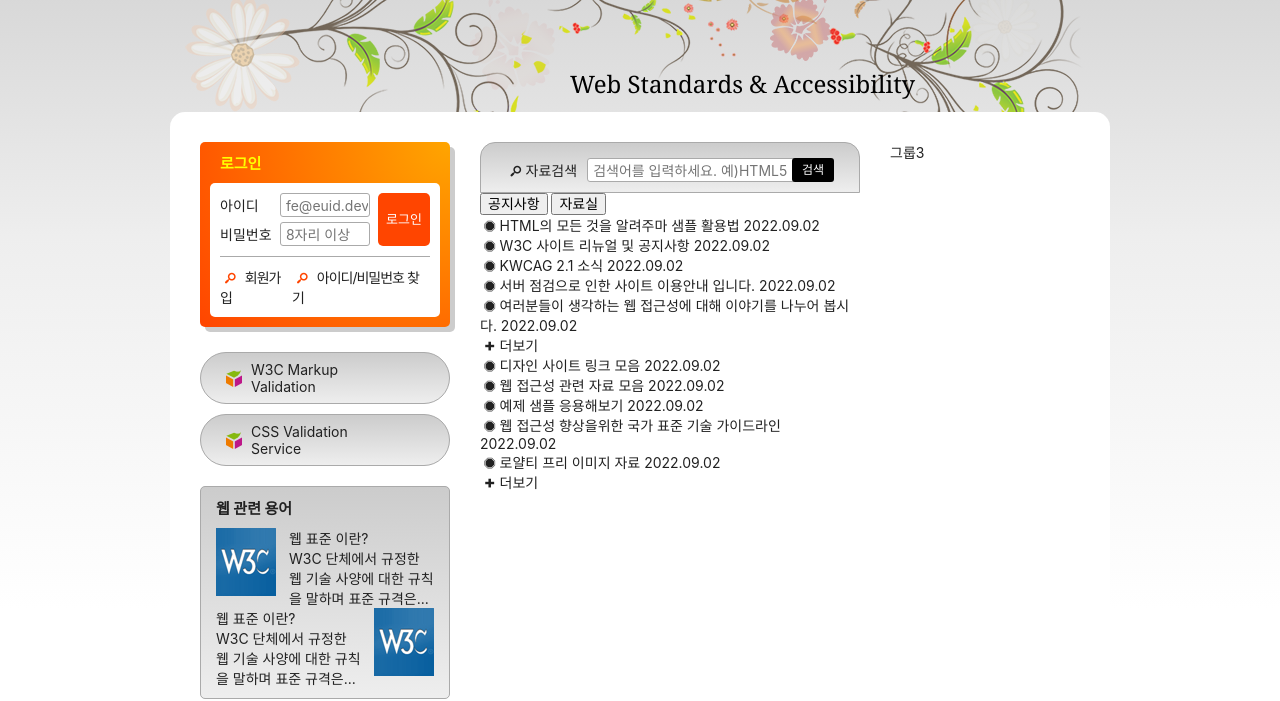
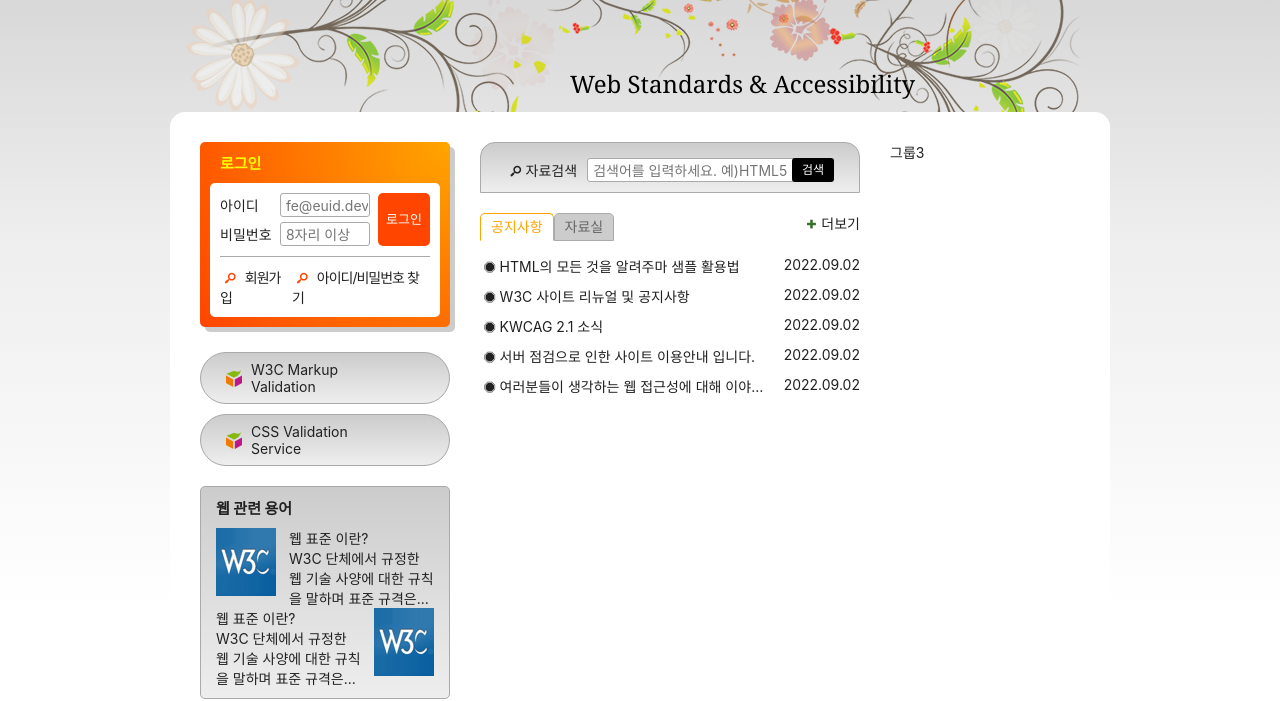
Before and after one commit to rowooncoding/HTML5, a plain HTML site: page index.html in a window 1280 px wide. Shown: the part 135-836 px from the top of the page. Drawn offline with Linux system fonts and the light colour scheme; a web font is replaced by a local one.

Commit message:
공지사항 꾸미기 완료

```diff
--- a/index.html
+++ b/index.html
@@ -217,11 +217,11 @@
 
       <div class="board">
         <div class="tab-list" role="tablist">
-          <button type="button" class="tab" role="tab" aria-selected="true" aria-controls="notice" id="noticeButton">공지사항</button>
+          <button type="button" class="tab is-select" role="tab" aria-selected="true" aria-controls="notice" id="noticeButton">공지사항</button>
           <button type="button" class="tab" role="tab" aria-selected="false" aria-controls="archive" id="archiveButton">자료실</button>
         </div>
 
-        <div class="notice tab-panel" role="tabpanel" id="notice" aria-labelledby="noticeButton">
+        <div class="notice tab-panel is-select" role="tabpanel" id="notice" aria-labelledby="noticeButton">
           <ul class="board-list">
             <li>
               <a class="icon-stop" href="/">HTML의 모든 것을 알려주마 샘플 활용법</a>
--- a/styles/style.css
+++ b/styles/style.css
@@ -479,6 +479,70 @@ body {
   font-size: 1.2rem;
 }
 
+/* 공지사항 및 자료실 */
+.board {
+  margin-top: 20px;
+  position: relative;
+}
+
+.tab-list {
+  display: flex;
+  flex-flow: row nowrap;
+}
+
+.tab {
+  border: 1px solid #aaa;
+  background-color: #ccc;
+  border-radius: 5px 5px 0 0;
+  padding: 5px 10px;
+  color: #666;
+}
+
+.is-select.tab {
+  background-color: #fff;
+  color: orange;
+  border-color: currentColor currentColor #fff currentColor;
+}
+
+.tab-panel {
+  display: none;
+  margin-top: 15px;
+}
+
+.is-select.tab-panel {
+  display: block;
+}
+
+.board-list li {
+  margin-top: 10px;
+  display: flex;
+  flex-flow: row nowrap;
+  justify-content: space-between;
+}
+
+.board-list a {
+  flex-grow: 1;
+  white-space: nowrap;
+  overflow: hidden;
+  text-overflow: ellipsis;
+}
+
+.board-list time {
+  flex-shrink: 0;
+  margin-left: 10px;
+}
+
+.board-more {
+  position: absolute;
+  top: -8px;
+  right: -8px;
+  padding: 8px;
+}
+
+.icon-plus::before {
+  color: hsla(110, 50%, 30%, 1);
+}
+
 /* 슬로건 */
 .slogan {
   background-color: skyblue;
```
